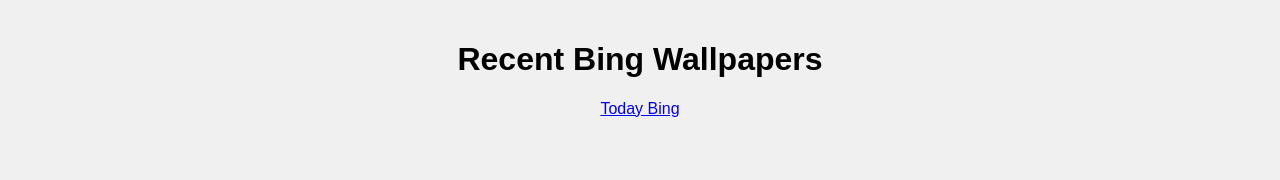
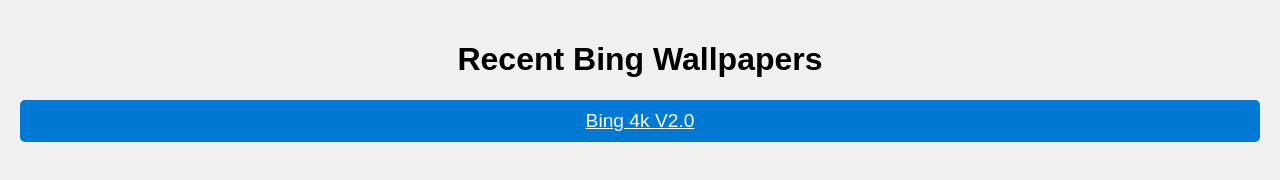
Before and after one commit to EQ767/Bing, a plain HTML site: page index.html in a window 1280 px wide. Drawn offline with Linux system fonts and the light colour scheme; no server answers.

Commit message:
Update index.html

```diff
--- a/index.html
+++ b/index.html
@@ -80,7 +80,7 @@
     .page-number {
       right: 10px;
     }
-    #todayBtn {
+    #Bing4tn {
       display: block;
       margin: 20px auto;
       padding: 10px 20px;
@@ -91,7 +91,7 @@
       border-radius: 5px;
       cursor: pointer;
     }
-    #todayBtn:hover {
+    #Bing4tn:hover {
       background-color: #005a9e;
     }
     @keyframes fadeIn {
@@ -102,7 +102,7 @@
 </head>
 <body>
   <h1>Recent Bing Wallpapers</h1>
-  <a id="Bing 4k V2.0" href="BW_beta.html">Today Bing</a>
+  <a id="Bing4tn" href="BW_beta.html">Bing 4k V2.0</a>
   <div id="wallpapers"></div>
 
   <!-- 弹窗 -->
```
